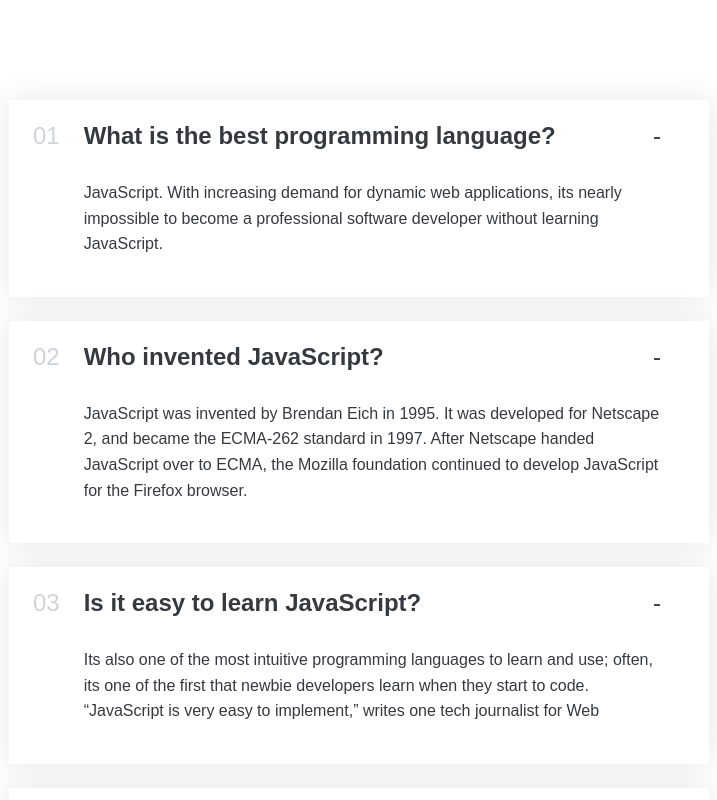
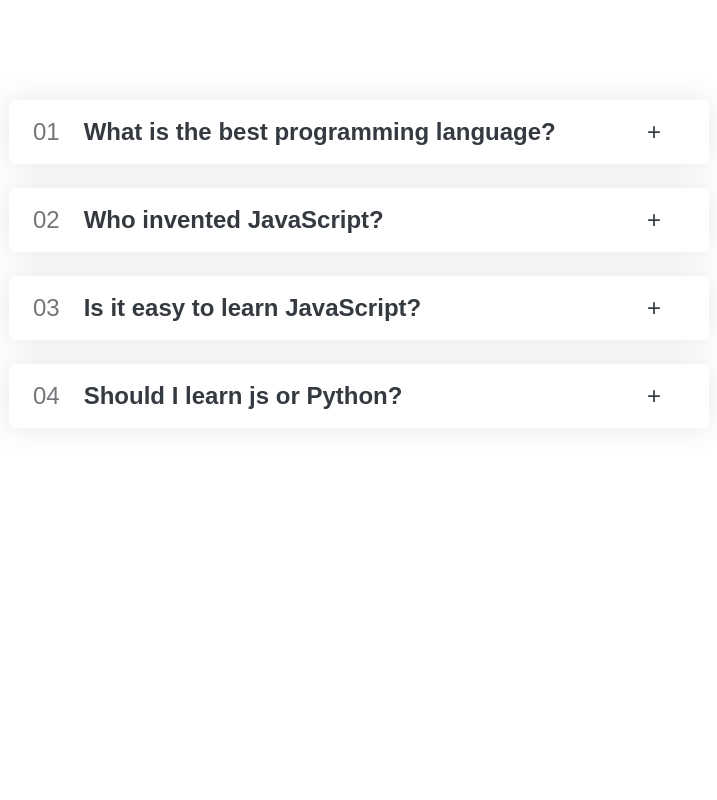
Before and after one commit to mahdi-mey/Accordion-React, a React (Create React App) app: page / in a window 1280 px wide. Shown: the top 800 px of the page, without its empty margins (281-998 px from the left). Built offline with nearby package versions, Linux system fonts and the light colour scheme.

Commit message:
first version completed

```diff
--- a/src/App.js
+++ b/src/App.js
@@ -1,3 +1,5 @@
+import { useState } from "react";
+
 const faqs = [
   {
     title: 'What is the best programming language?',
@@ -26,23 +28,28 @@
 }
 
 function Accordion({data}){
-  console.log(data);
   return (
     <div className="accordion">
       {data.map((elmnt, i) => (
-        <AccordionItem title={elmnt.title} text={elmnt.text} num={i} />
+        <AccordionItem title={elmnt.title} text={elmnt.text} num={i} key={i} />
       ))}
     </div>
   )
 }
 
 function AccordionItem({num, title, text}){
+  const [isOpen, setIsOpen] = useState(false)
+
+  function handelToggle(){
+    setIsOpen(currentState => !currentState)
+  }
+
   return(
-    <div className="item">
+    <div className={`item ${isOpen && 'open'}`} onClick={handelToggle}>
       <p className="number">{num < 9 ? `0${num + 1}` : num + 1}</p>
       <h2 className="text">{title}</h2>
-      <p className="icon"> - </p>
-      <div className="content-box">{text}</div>
+      <p className="icon">{isOpen === true ? '-' : '+'}</p>
+      {isOpen ? <div className="content-box">{text}</div> : null}
     </div>
   )
 }
--- a/src/index.css
+++ b/src/index.css
@@ -23,8 +23,9 @@
   padding: 20px 24px;
   padding-right: 48px;
   cursor: pointer;
-  border-top: 4px solid #fff;
-  border-bottom: 4px solid #fff;
+  /* border: 3px solid #121212; */
+  border-radius: 6px;
+  /* border-bottom: 4px solid #121212; */
 
   display: grid;
   grid-template-columns: auto 1fr auto;
@@ -36,7 +37,7 @@
 .number {
   font-size: 24px;
   font-weight: 500;
-  color: #ced4da;
+  color: #73767a;
 }
 
 .title,
@@ -67,6 +68,6 @@
 }
 
 .open .number,
-.open .title {
+.open .text {
   color: #087f5b;
 }
```
